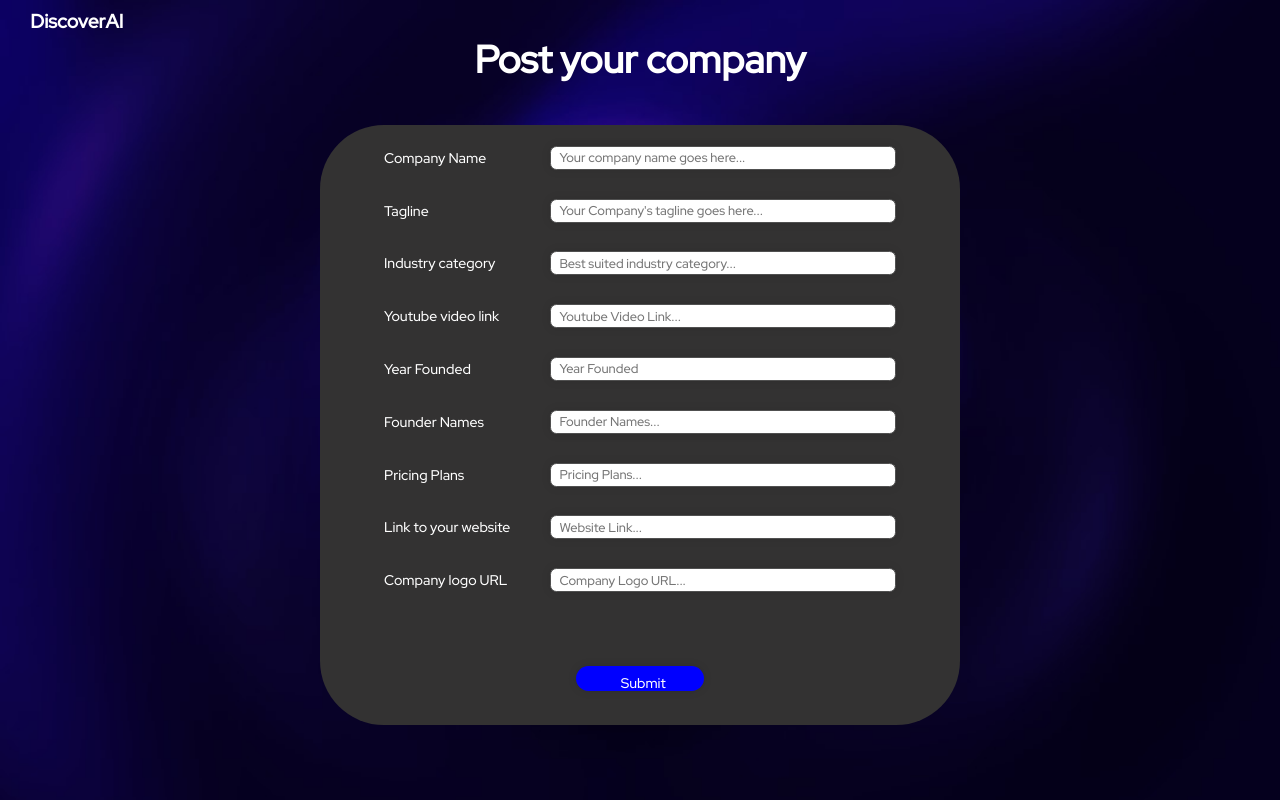
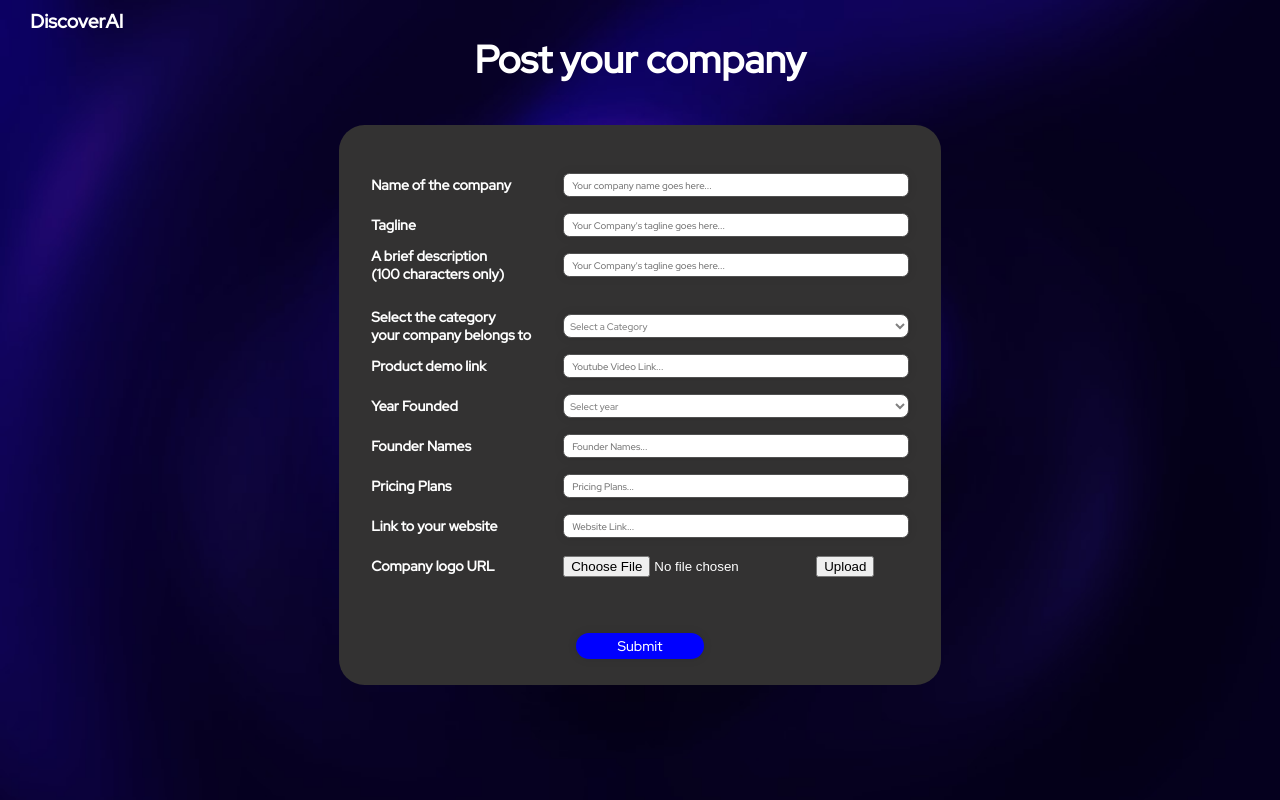
Before and after one commit to JanAazar/discoverai, a React (Create React App) app: page /form in a window 1280 px wide. Built offline with nearby package versions, Linux system fonts and the light colour scheme.

Commit message:
Form updated

```diff
--- a/src/form.js
+++ b/src/form.js
@@ -1,6 +1,7 @@
-import {react} from 'react';
-import { useNavigate} from 'react-router-dom';
+import { useNavigate } from 'react-router-dom';
 import backgroundImage from './assets/background-image.jpeg';
+import {useState} from 'react';
+
 
 const styles = {
     ImageContainer: {
@@ -10,21 +11,23 @@ const styles = {
       backgroundRepeat: 'no-repeat',
       backgroundSize: 'cover',
       overflowY: 'scroll',
+      justifyContent:'center',
+      alignItems:'center',
+
     },
     Card: {
         marginTop: '5vh',
-        marginLeft: '25vw',
-        width: '50vw',
-        height: '75vh',
+        marginLeft: '26.5vw',
+        width: '47vw',
+        height: '70vh',
         backgroundColor: '#333232',
-        borderRadius: '5vw',
+        borderRadius: '2vw',
         display: 'flex',
         flexDirection: 'column',
       },
     InnerCard: {
-        marginTop: '1vw',
-        marginLeft: '5vw',
-        width: '40vw',
+        marginLeft:'2.5vw',
+        width: '42vw',
         height: '5vh',
         justifyContent: 'space-between',
         flexDirection: 'row',
@@ -35,20 +38,28 @@ const styles = {
         fontFamily: 'Red Hat Display',
         textAlign: 'center',
     },
+    CategoryText: {
+      color: '#ffffff',
+      fontFamily: 'Red Hat Display',
+      textAlign: 'left',
+      fontSize: '1.1vw',
+      fontWeight: 'bold',
+    },
     Input: {
       width: '30vw',
       height: '3vh',
-        padding: '0px 8px',
+      padding: '0.5vh 8px', /* small padding */
       border: '1px solid #505050',
       boxSizing: 'border-box',
-        borderRadius: '0.2vw',
+      borderRadius: '0.5vw',
       boxShadow: '0px 0px 10px rgba(0,0,0,0.1)',
       backgroundColor: '#ffffff',
       color: '#000000',
-        fontSize: '1vw',
+      fontSize: '0.75vw',
       fontFamily: 'Red Hat Display',
       outline: 'none',
-        borderRadius: '0.5vw',
+      display: 'flex',
+      alignItems: 'center', /* Vertically center */
     },
     TextContainer:{
         width: '13vw',
@@ -82,9 +93,55 @@ const styles = {
       fontWeight: '500',
       lineHeight: '24px',
       outline: 'none',
+      display: 'flex',
+      alignItems: 'center',
+      justifyContent: 'center', /* Center horizontally */
+    },
+    Dropdown: {
+      width: '30vw',
+      height: '3vh',
+      cursor: 'pointer',
+      padding: '0.5vh 2px',
+      border: '1px solid #505050',
+      boxSizing: 'border-box',
+      borderRadius: '8px',
+      boxShadow: '0px 0px 10px rgba(0,0,0,0.1)',
+      backgroundColor: '#ffffff ',
+      //color: '#000000',
+      fontSize: '0.75vw',
+      fontFamily: 'Red Hat Display',
+      //lineHeight: '16px',
+      outline: 'none',
+      color: 'grey',
     }
 
 }
+
+const defaultProps = {
+  label: 'Select a Category',
+  values: [
+    'Chatbots',
+    'Code Assistants',
+    'AI Agents',
+    'Image & Video Generation',
+    'AI-led Marketing',
+    'AI-powered Analytics',
+    'API integrations',
+    'AI in Healthcare',
+    'AI design tools',
+    'Robotics',
+    'Workflow Automation',
+    'AI based Social media',
+    'AI in EdTech',
+  ],
+  years : [
+    2000, 2001, 2002, 2003, 2004, 2005, 2006, 2007, 2008, 2009,
+    2010, 2011, 2012, 2013, 2014, 2015, 2016, 2017, 2018, 2019,
+    2020, 2021, 2022, 2023, 2024
+]
+
+};
+
 
 
 const Form = () => {
@@ -92,7 +149,16 @@ const Form = () => {
     const navigate = useNavigate();
     const pageChange = () => {
         navigate('/');
+    return
+
     }
+
+    const [image, setImage] = useState(null);
+
+    const handleChange = (e) =>{
+      setImage(e.target.files[0]);
+    }
+
 
     return (
         <div style={styles.ImageContainer}>
@@ -117,16 +183,20 @@ const Form = () => {
             </div>
 
             <div style={styles.Card}>
+            <div style={styles.InnerCard}>
+
+            </div>
+
 
             <div style={styles.InnerCard}>
 
                 <div style={styles.TextContainer}>
-                <div style={{...styles.Text, fontSize:'1.1vw'}}>
-                    Company Name
+                <div style={styles.CategoryText}>
+                    Name of the company
                 </div>
                 </div>
 
-                <div style={styles.InputContainer} place>
+                <div style={styles.InputContainer}>
                 <input style={styles.Input} placeholder="Your company name goes here..."/>
                 </div>
                 </div>
@@ -134,7 +204,7 @@ const Form = () => {
             <div style={styles.InnerCard}>
 
             <div style={styles.TextContainer}>
-                <div style={{...styles.Text, fontSize:'1.1vw'}}>
+                <div style={styles.CategoryText}>
                     Tagline
                 </div>
                 </div>
@@ -148,21 +218,42 @@ const Form = () => {
 
             <div style={styles.InnerCard}>
 
-            <div style={styles.TextContainer}>
-                <div style={{...styles.Text, fontSize:'1.1vw',justifyContent:'left'}}>
-                Industry category
+                <div style={{...styles.TextContainer}}>
+                <div style={styles.CategoryText}>
+                    A brief description <br /> (100 characters only)
                 </div>
                 </div>
 
                 <div style={styles.InputContainer} place>
-                <input style={styles.Input} placeholder="Best suited industry category... "/>
+                <input style={styles.Input} placeholder="Your Company's tagline goes here... "/>
+                </div>
+            </div>
+
+            <br/>
+
+            <div style={styles.InnerCard}>
+
+            <div style={styles.TextContainer}>
+                <div style={styles.CategoryText}>
+                Select the category <br />
+                your company belongs to
+                </div>
+                </div>
+
+                <div style={styles.InputContainer} place>
+                <select style={styles.Dropdown} defaultValue="">
+                <option value="" disabled hidden>{defaultProps.label}</option>
+                {(defaultProps.values).map((value) => (
+                <option value={value} key={value}>{value}</option>
+                ))}
+                </select>
             </div>
 
             </div>
             <div style={styles.InnerCard}>
             <div style={styles.TextContainer}>
-                <div style={{...styles.Text, fontSize:'1.1vw',justifyContent:'left'}}>
-                Youtube video link
+                <div style={styles.CategoryText}>
+                Product demo link
                 </div>
                 </div>
 
@@ -174,19 +265,24 @@ const Form = () => {
             <div style={styles.InnerCard}>
 
             <div style={styles.TextContainer}>
-                <div style={{...styles.Text, fontSize:'1.1vw',justifyContent:'left'}}>
+                <div style={styles.CategoryText}>
                 Year Founded
                 </div>
                 </div>
 
-                <div style={styles.InputContainer} place>
-                <input style={styles.Input} placeholder="Year Founded"/>
+                <div style={styles.InputContainer}>
+                <select style={styles.Dropdown} defaultValue="">
+                <option value="" disabled hidden>Select year</option>
+                {(defaultProps.years).map((value) => (
+                <option value={value} key={value}>{value}</option>
+                ))}
+                </select>
             </div>
 
             </div>
             <div style={styles.InnerCard}>
             <div style={styles.TextContainer}>
-                <div style={{...styles.Text, fontSize:'1.1vw',justifyContent:'left'}}>
+                <div style={styles.CategoryText}>
                 Founder Names
                 </div>
                 </div>
@@ -199,7 +295,7 @@ const Form = () => {
             </div>
             <div style={styles.InnerCard}>
             <div style={styles.TextContainer}>
-                <div style={{...styles.Text, fontSize:'1.1vw',justifyContent:'left'}}>
+                <div style={styles.CategoryText}>
                 Pricing Plans
                 </div>
                 </div>
@@ -210,7 +306,7 @@ const Form = () => {
             </div>
             <div style={styles.InnerCard}>
             <div style={styles.TextContainer}>
-                <div style={{...styles.Text, fontSize:'1.1vw',justifyContent:'left'}}>
+                <div style={styles.CategoryText}>
                 Link to your website
                 </div>
                 </div>
@@ -222,24 +318,29 @@ const Form = () => {
 
 
             </div>
+
+
             <div style={styles.InnerCard}>
             <div style={styles.TextContainer}>
-                <div style={{...styles.Text, fontSize:'1.1vw',justifyContent:'left'}}>
+                <div style={styles.CategoryText}>
                 Company logo URL
                 </div>
                 </div>
 
-                <div style={styles.InputContainer} place>
-                <input style={styles.Input} placeholder="Company Logo URL... "/>
+
+                <div style={{...styles.InputContainer, justifyContent:'left'}}>
+                <input type="file" onChange={handleChange} style={{color:'white'}}/>
+                <button>Upload</button>
                 </div>
 
 
             </div>
             <div style={styles.InnerCard}/>
 
-            <div style={styles.InnerCard}>
+            <div style={{...styles.InnerCard, justifyContent:'center',alignItems:'center'}}>
 
-            <div style={{...styles.Button, marginLeft:'15vw'}} onClick={()=>pageChange()}>
+            <div style={{...styles.Button}} onClick={()=>pageChange()}>
+
                 Submit
 
             </div>
```
Also changed, not shown: src/App.js (line endings or trailing spaces). Lines whose indentation alone changed are shown as unchanged.
